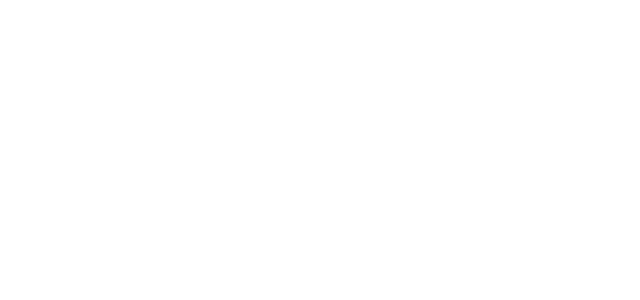
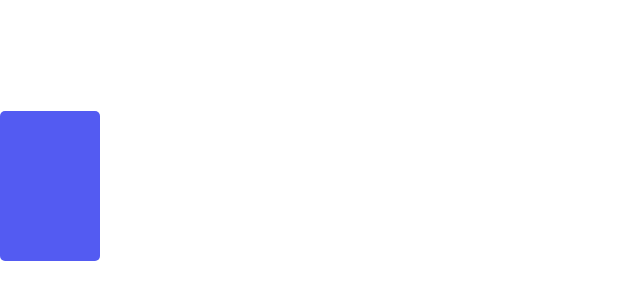
Before and after one commit to reactStudyPlan/Front, a React (Vite) app: page / in a window 1280 px wide. Shown: the part 214-514 px from the top of the page, without its empty margins (0-640 px from the left). Built offline with nearby package versions, Linux system fonts and the light colour scheme.

Commit message:
Feat :: 뒤집기 구현

```diff
--- a/src/components/Card.tsx
+++ b/src/components/Card.tsx
@@ -1,8 +1,29 @@
+import styled from "styled-components";
+import {useState} from "react";
+
+const Container = styled.article<{isFlip : boolean}>`
+  width: 6.25rem;
+  height: 9.375rem;
+  border-radius: 0.3125rem;
+  background-color: #535bf2;
+  transition: transform ease-in-out 100ms;
+  &:hover{
+    transform: scale(1.2)
+    ${({isFlip})=>
+        (isFlip ?  "perspective(800px) rotateY(0deg)":  "rotateY(180deg);")}
+  };
+  transform :${({isFlip})=>
+      (isFlip ?  "perspective(800px) rotateY(0deg)":  "rotateY(180deg);")}
+`;
+
 const Card = () => {
+  const [isFlip, setIsFlip] = useState(false);
   return (
-    <article>
+      <>
+        <Container isFlip={isFlip} onClick={()=>setIsFlip(!isFlip)}>
 
-    </article>
+        </Container>
+      </>
   )
 }
 export default Card
```
